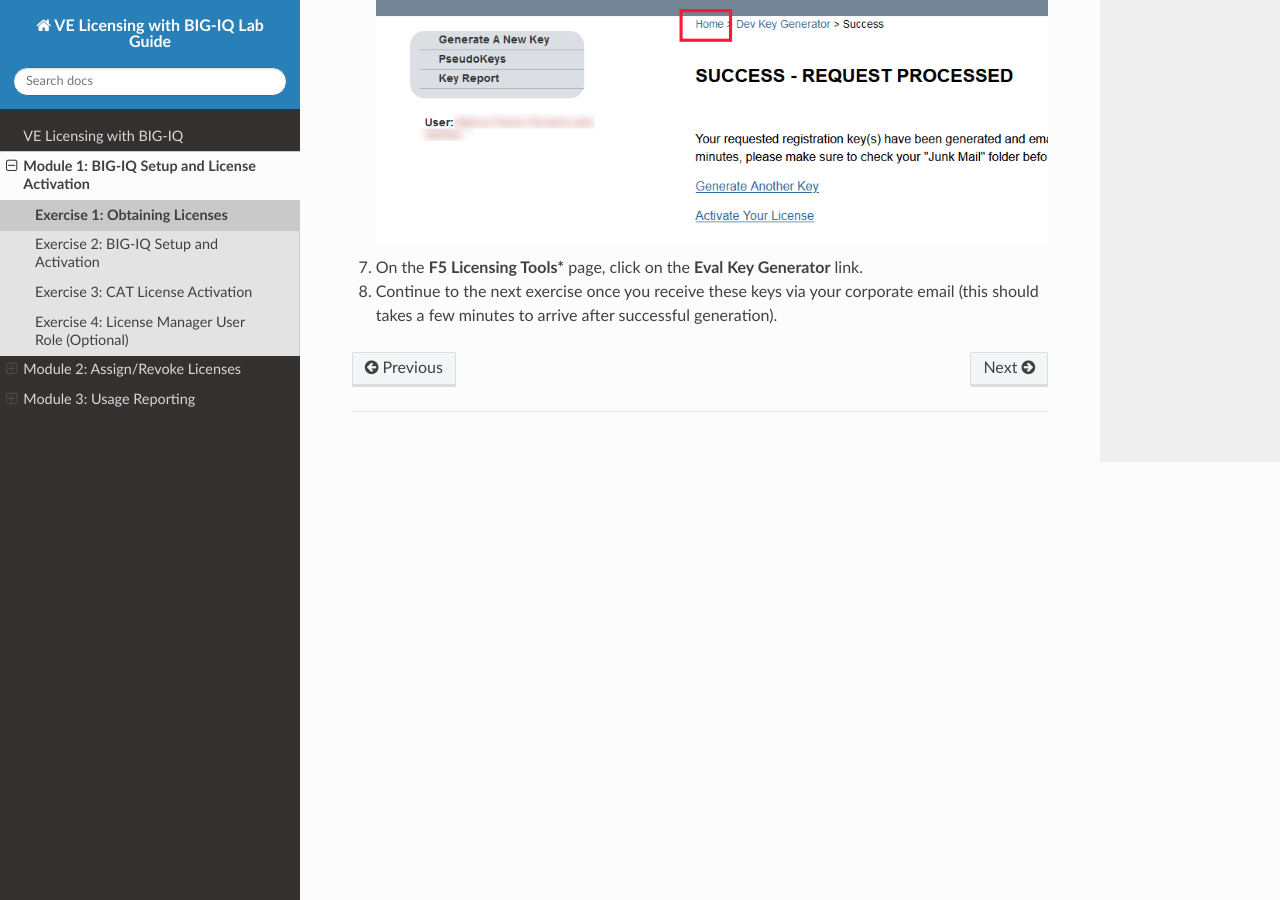
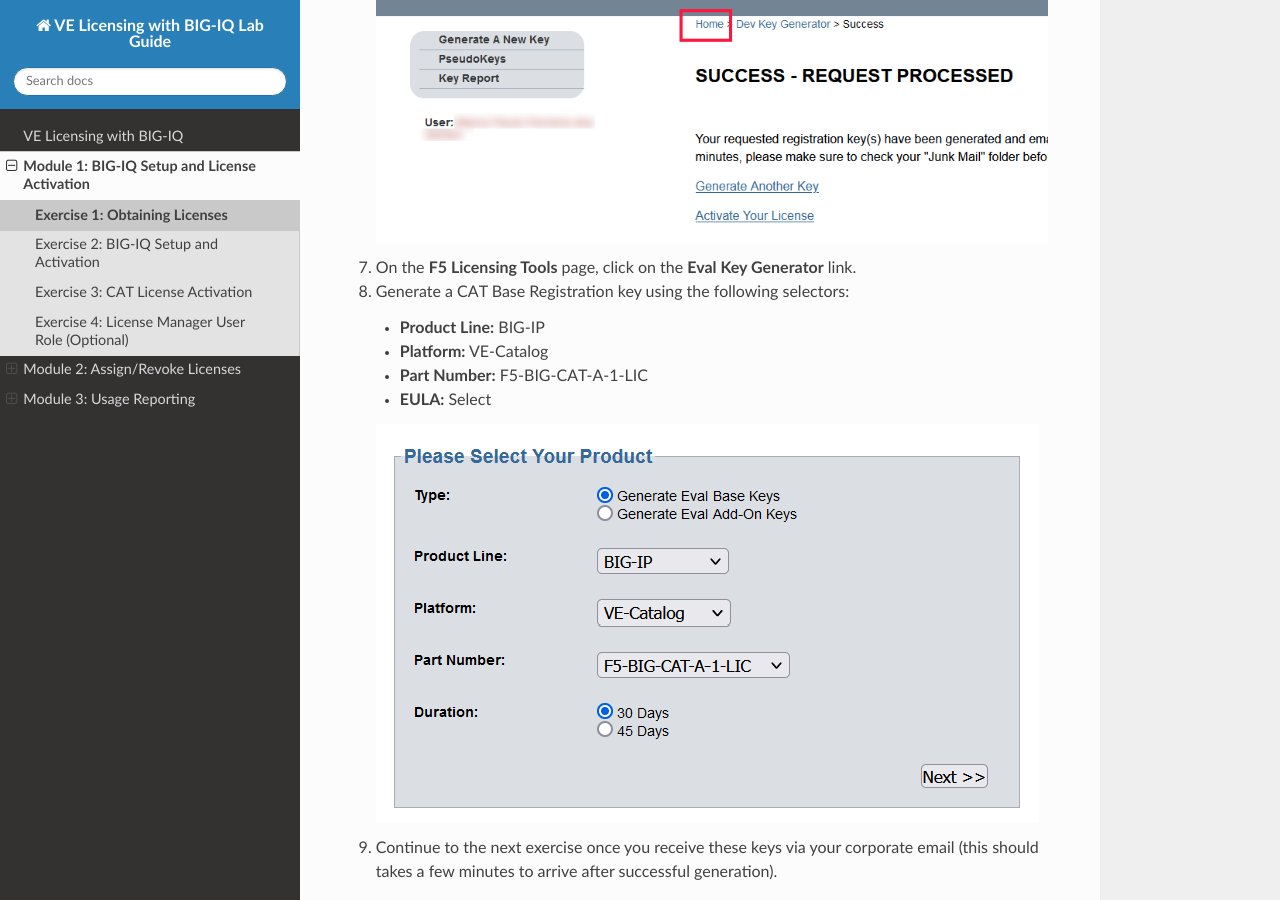
Before and after one commit to marcopaulo42/BIG-IQ-licensing-lab-guide, a Sphinx documentation site: the page built from docs/licensing/licenses.rst, in a window 1280 px wide and 900 px high, scrolled down 1825 px. Built offline with Sphinx 7.4.7 and the Read the Docs theme 2.0.0, drawn with Linux system fonts in a browser that asks for light colours.

Commit message:
Update licenses.rst

```diff
--- a/docs/licensing/licenses.rst
+++ b/docs/licensing/licenses.rst
@@ -37,6 +37,15 @@
 
    .. image:: ../images/Home.png
 
-#. On the **F5 Licensing Tools*** page, click on the **Eval Key Generator** link.
+#. On the **F5 Licensing Tools** page, click on the **Eval Key Generator** link.
+
+#. Generate a CAT Base Registration key using the following selectors:
+
+   * **Product Line:** BIG-IP
+   * **Platform:** VE-Catalog
+   * **Part Number:** F5-BIG-CAT-A-1-LIC
+   * **EULA:** Select
+
+   .. image:: ../images/CAT-Regkey.png
 
 #. Continue to the next exercise once you receive these keys via your corporate email (this should takes a few minutes to arrive after successful generation).
```
